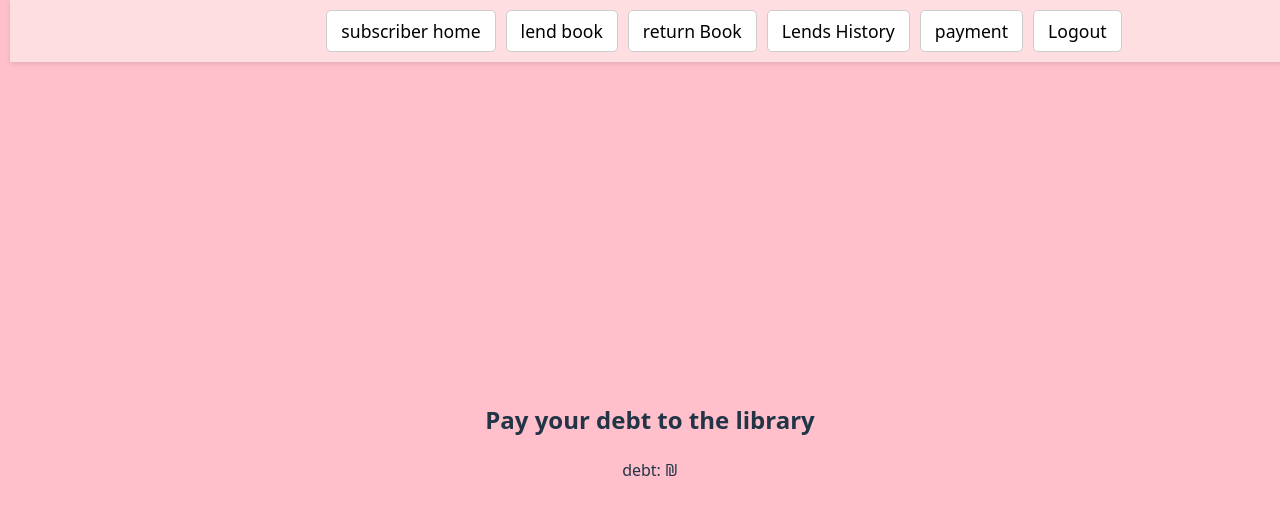
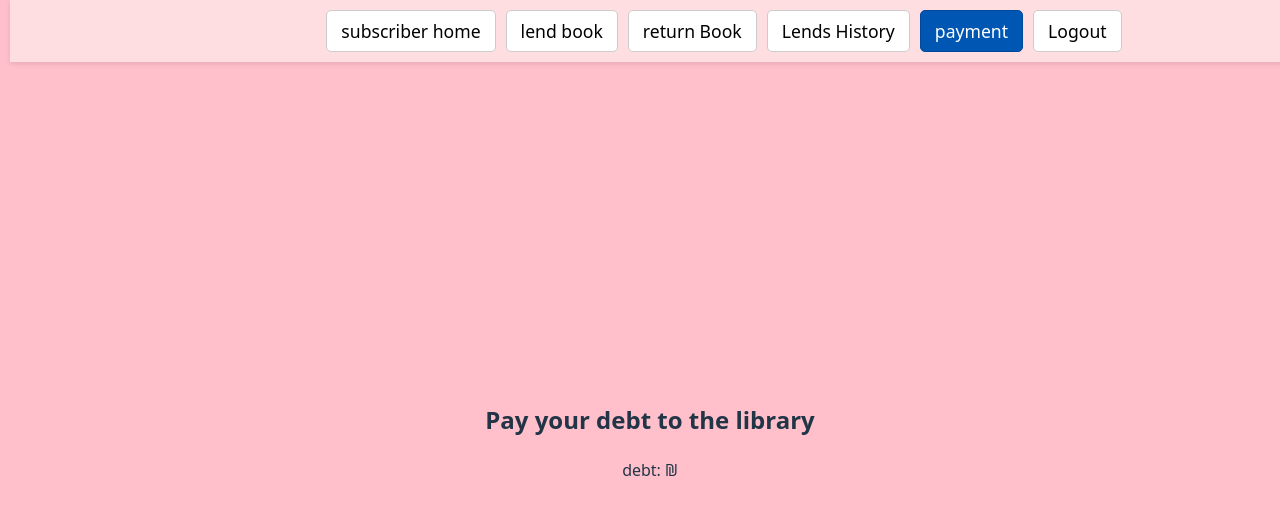
Before and after one commit to malki-b/Library, a React (Vite) app in the folder client/: page /subscriber/payment in a window 1280 px wide. Shown: the top 514 px of the page. Built offline with nearby package versions, Linux system fonts and the light colour scheme; no server answers; sample sign-in values are in the browser's storage.

Commit message:
another background to the active nav

```diff
--- a/client/src/components/subscriber/LendBook.jsx
+++ b/client/src/components/subscriber/LendBook.jsx
@@ -55,8 +55,8 @@ function LendBook() {
                 </div>}
                 {user.debt > 0 &&
                     <>
-                        <div className="whiteText">You are not allowed to lent a book because you have a deby, pay the debt first</div>
-                        <button onClick={() => navigate("./payment")}>payment</button>
+                        <div className="whiteText">You are not allowed to lent a book because you have a debt to library, pay the debt first</div>
+                        <button onClick={() => navigate("../subscriber/payment")}>payment</button>
                     </>
                 }
                 {user.numOfFamilyMembers <= openLends.length &&
--- a/client/src/components/subscriber/Nav.jsx
+++ b/client/src/components/subscriber/Nav.jsx
@@ -1,21 +1,49 @@
-import { useNavigate } from "react-router-dom";
+// import { useNavigate } from "react-router-dom";
+// import "../../css/nav.css";
+
+// export default function Nav() {
+//     const navigate = useNavigate();
+
+//     const handleLogout = () => {
+//         localStorage.removeItem("currentUser");
+//         navigate("/home", { replace: true });
+//     };
+
+//     return (
+//         <nav style={{ marginBottom: "20px" }} className="nav">
+//             <button onClick={() => navigate("/subscriber/homepage")}>subscriber home</button>
+//             <button onClick={() => navigate("/subscriber/lendBook")}>lend book</button>
+//             <button onClick={() => navigate("/subscriber/returnBook")}>return Book</button>
+//             <button onClick={() => navigate("/subscriber/lendsHistory")}>Lends History</button>
+//             <button onClick={() => navigate("/subscriber/payment")}>payment</button>
+//             <button onClick={handleLogout}>Logout</button>
+//         </nav>
+//     );
+// }
+
+import { useNavigate, useLocation } from "react-router-dom";
 import "../../css/nav.css";
 
 export default function Nav() {
     const navigate = useNavigate();
+    const location = useLocation();
 
     const handleLogout = () => {
         localStorage.removeItem("currentUser");
         navigate("/home", { replace: true });
     };
 
+    function isActive(path){
+        return location.pathname === path ? 'active' : '';
+    }
+
     return (
         <nav style={{ marginBottom: "20px" }} className="nav">
-            <button onClick={() => navigate("/subscriber/homepage")}>subscriber home</button>
-            <button onClick={() => navigate("/subscriber/lendBook")}>lend book</button>
-            <button onClick={() => navigate("/subscriber/returnBook")}>return Book</button>
-            <button onClick={() => navigate("/subscriber/lendsHistory")}>Lends History</button>
-            <button onClick={() => navigate("/subscriber/payment")}>payment</button>
+            <button className={isActive("/subscriber/homepage")} onClick={() => navigate("/subscriber/homepage")}>subscriber home</button>
+            <button className={isActive("/subscriber/lendBook")} onClick={() => navigate("/subscriber/lendBook")}>lend book</button>
+            <button className={isActive("/subscriber/returnBook")} onClick={() => navigate("/subscriber/returnBook")}>return Book</button>
+            <button className={isActive("/subscriber/lendsHistory")} onClick={() => navigate("/subscriber/lendsHistory")}>Lends History</button>
+            <button className={isActive("/subscriber/payment")} onClick={() => navigate("/subscriber/payment")}>payment</button>
             <button onClick={handleLogout}>Logout</button>
         </nav>
     );
--- a/client/src/css/Nav.css
+++ b/client/src/css/Nav.css
@@ -3,7 +3,6 @@
   top: 0;
   width: 110%;
   background-color: #ffdee2;
-  /* background-color: #f8f8f8; */
   padding: 10px;
   display: flex;
   gap: 10px;
```
